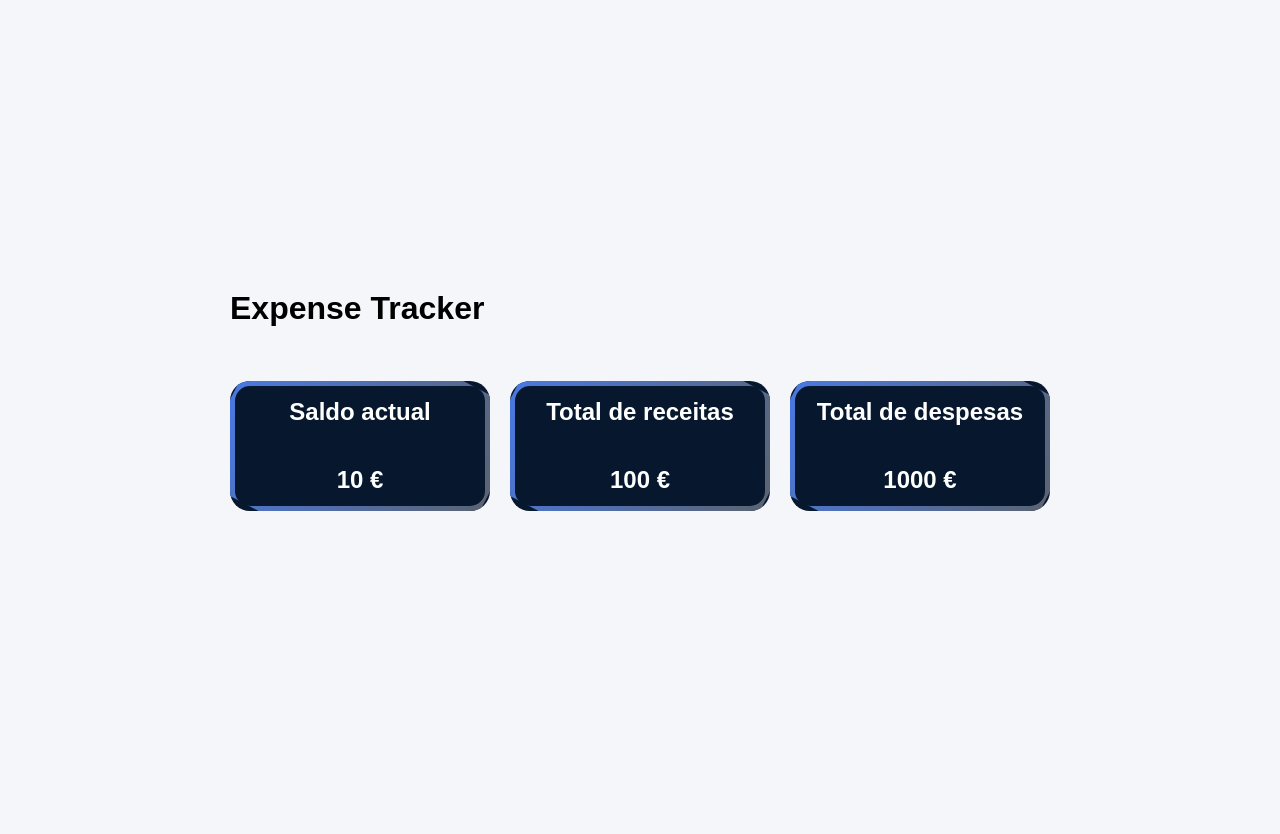
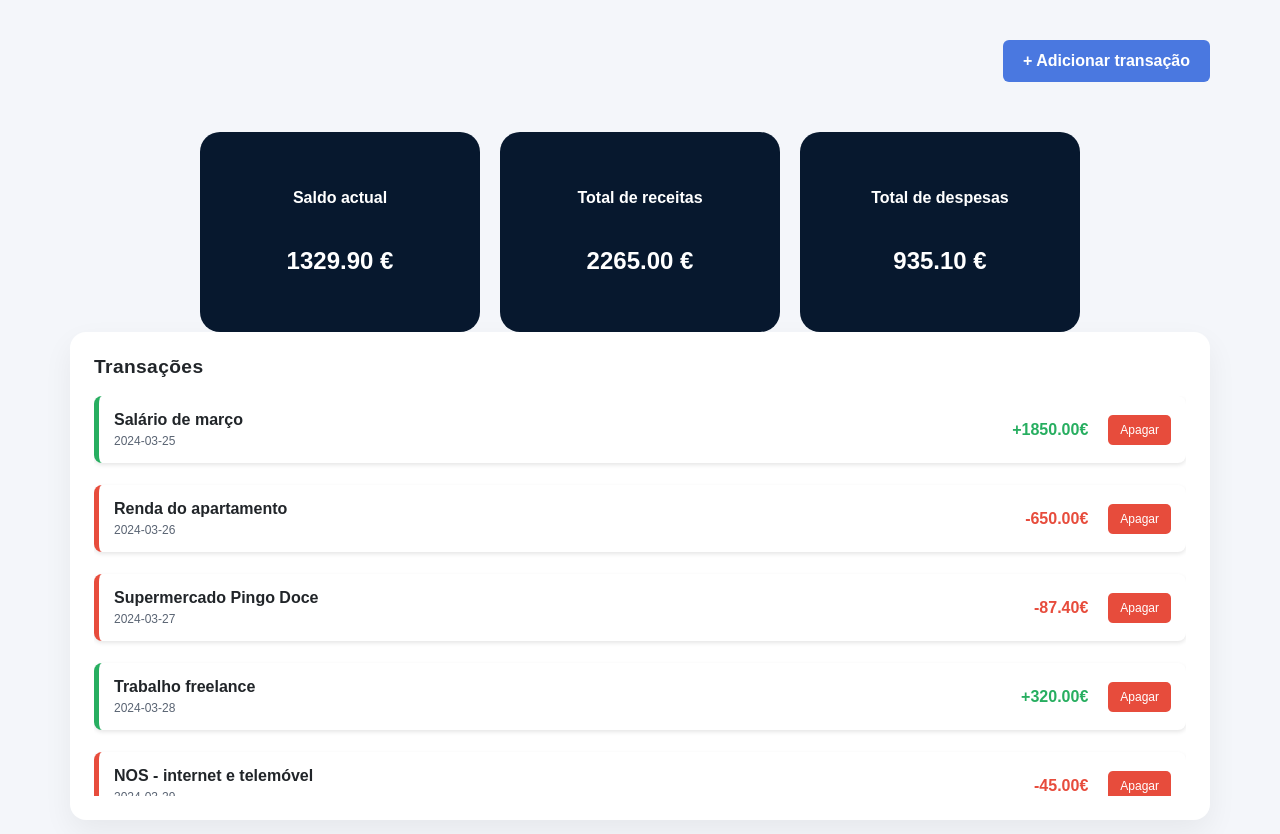
Before and after one commit to dsanches06/M6_Projeto_Expense_Tracker, a React (Vite) app: page / in a window 1280 px wide. Shown: the top 834 px of the page. Before the commit the page ends 800 px from the top, so only its background shows below. Built offline with nearby package versions, Linux system fonts and the light colour scheme.

Commit message:
feat: add summary, transactionitem and transactionList components

```diff
--- a/src/App.jsx
+++ b/src/App.jsx
@@ -1,18 +1,82 @@
-import "./styles/App.css";
-import Card from "./components/ui/Card.jsx";
+import { useState } from "react";
+import Summary from "./components/Summary.jsx";
+import AddTransaction from "./components/AddTransaction.jsx";
+import TransactionList from "./components/TransactionList.jsx";
+import { initialTransactions } from "./data/mockData.js";
+
 const App = () => {
+  const [transactions, setTransactions] = useState(initialTransactions);
+  const [showModal, setShowModal] = useState(false);
+
+  // Calcular receitas totais
+  const totalIncome = transactions
+    .filter((t) => t.type === "income")
+    .reduce((sum, t) => sum + t.amount, 0);
+
+  // Calcular despesas totais
+  const totalExpenses = transactions
+    .filter((t) => t.type === "expense")
+    .reduce((sum, t) => sum + t.amount, 0);
+
+  // Calcular saldo
+  const balance = totalIncome - totalExpenses;
+
+  // Adicionar nova transação
+  const handleAddTransaction = (newTransaction) => {
+    const transaction = {
+      ...newTransaction,
+      id:
+        transactions.length > 0
+          ? Math.max(...transactions.map((t) => t.id)) + 1
+          : 1,
+    };
+    setTransactions([...transactions, transaction]);
+    setShowModal(false); // Fechar modal após adicionar
+  };
+
+  // Apagar transação por id
+  const handleDeleteTransaction = (id) => {
+    setTransactions(transactions.filter((t) => t.id !== id));
+  };
+
   return (
     <main>
-      {/* header e navbar */}
-      <h1>Expense Tracker</h1>
-      <br />
-      <br />
-      <br />
-      <section className="sectionCard">
-        <Card title={"Saldo actual"} value={10} />
-        <Card title={"Total de receitas"} value={100} />
-        <Card title={"Total de despesas"} value={1000} />
-      </section>
+      <div className="page-header">
+        <button
+          className="btn btn-add-transaction"
+          onClick={() => setShowModal(true)}
+        >
+          + Adicionar transação
+        </button>
+      </div>
+
+      <div className="page-grid">
+        <section className="summary-panel">
+          <Summary
+            saldo={balance}
+            receitas={totalIncome}
+            despesas={totalExpenses}
+          />
+        </section>
+
+        <section className="transactions-panel">
+          <TransactionList
+            transactions={transactions}
+            onDeleteTransaction={handleDeleteTransaction}
+          />
+        </section>
+      </div>
+
+      {showModal && (
+        <div className="modal-overlay" onClick={() => setShowModal(false)}>
+          <div className="modal-content" onClick={(e) => e.stopPropagation()}>
+            <button className="modal-close" onClick={() => setShowModal(false)}>
+              ×
+            </button>
+            <AddTransaction onAddTransaction={handleAddTransaction} />
+          </div>
+        </div>
+      )}
     </main>
   );
 };
--- a/src/components/AddTransaction.jsx
+++ b/src/components/AddTransaction.jsx
@@ -1 +1,80 @@
+import { useState } from "react";
+
 //o formulário
+
+const AddTransaction = ({ onAddTransaction }) => {
+  const [description, setDescription] = useState("");
+  const [amount, setAmount] = useState(0);
+  const [type, setType] = useState("income");
+  const [date, setDate] = useState("");
+
+  const handleSubmit = (e) => {
+    e.preventDefault();
+
+    const newTransaction = {
+      description,
+      amount,
+      type,
+      date,
+    };
+
+    onAddTransaction(newTransaction);
+    // Limpar formulário
+    setDescription("");
+    setAmount(0);
+    setType("income");
+    setDate("");
+  };
+
+  return (
+    <div>
+      <h3>Adicionar nova transação</h3>
+      <form onSubmit={handleSubmit}>
+        <div className="form-control">
+          <label htmlFor="description">Descrição</label>
+          <input
+            type="text"
+            placeholder="Digite a descrição..."
+            id="description"
+            value={description}
+            onChange={(e) => setDescription(e.target.value)}
+          />
+        </div>
+        <div className="form-control">
+          <label htmlFor="amount">Valor</label>
+          <input
+            type="number"
+            placeholder="Digite o valor..."
+            id="amount"
+            value={amount}
+            onChange={(e) => setAmount(Number(e.target.value))}
+          />
+        </div>
+        <div className="form-control">
+          <label htmlFor="type">Tipo</label>
+          <select
+            id="type"
+            value={type}
+            onChange={(e) => setType(e.target.value)}
+          >
+            <option value="income">Receita</option>
+            <option value="expense">Despesa</option>
+          </select>
+        </div>
+        <div className="form-control">
+          <label htmlFor="date">Data</label>
+          <input
+            type="date"
+            id="date"
+            value={date}
+            onChange={(e) => setDate(e.target.value)}
+          />
+        </div>
+
+        <button className="btn">Adicionar transação</button>
+      </form>
+    </div>
+  );
+};
+
+export default AddTransaction;
--- a/src/components/Summary.jsx
+++ b/src/components/Summary.jsx
@@ -1 +1,14 @@
+import Card from "./ui/Card.jsx";
 //os três cards (saldo, receitas, despesas)
+
+const Summary = ({ saldo, receitas, despesas }) => {
+  return (
+    <section className="sectionCard">
+      <Card title={"Saldo actual"} value={saldo} />
+      <Card title={"Total de receitas"} value={receitas} />
+      <Card title={"Total de despesas"} value={despesas} />
+    </section>
+  );
+};
+
+export default Summary;
--- a/src/components/TransactionItem.jsx
+++ b/src/components/TransactionItem.jsx
@@ -1 +1,27 @@
 // um item individual (verde/vermelho)
+
+const TransactionItem = ({ transaction, onDelete }) => {
+  const isIncome = transaction.type === "income";
+  const colorClass = isIncome ? "income" : "expense";
+
+  return (
+    <div className={`transaction-item ${colorClass}`}>
+      <div className="transaction-content">
+        <div className="transaction-info">
+          <h4>{transaction.description}</h4>
+          <p className="transaction-date">{transaction.date}</p>
+        </div>
+        <div className={`transaction-amount ${colorClass}`}>
+          {isIncome ? "+" : "-"}
+          {transaction.amount.toFixed(2)}€
+        </div>
+      </div>
+
+      <button className="btn-delete" onClick={onDelete}>
+        Apagar
+      </button>
+    </div>
+  );
+};
+
+export default TransactionItem;
--- a/src/components/TransactionList.jsx
+++ b/src/components/TransactionList.jsx
@@ -1 +1,25 @@
-// lista despezas
+import TransactionItem from "./TransactionItem.jsx";
+
+// lista transações
+const TransactionList = ({ transactions, onDeleteTransaction }) => {
+  return (
+    <div className="transaction-list-container">
+      <h3>Transações</h3>
+      <div className="transaction-list">
+        {transactions.length === 0 ? (
+          <p className="no-transactions">Nenhuma transação adicionada</p>
+        ) : (
+          transactions.map((transaction) => (
+            <TransactionItem
+              key={transaction.id}
+              transaction={transaction}
+              onDelete={() => onDeleteTransaction(transaction.id)}
+            />
+          ))
+        )}
+      </div>
+    </div>
+  );
+};
+
+export default TransactionList;
--- a/src/components/ui/Card.jsx
+++ b/src/components/ui/Card.jsx
@@ -3,10 +3,8 @@ import "../../styles/card.css";
 const Card = (props) => {
   return (
     <div className="card">
-      <div className="cardTitle">
-        <h2>{props.title}</h2>
-      </div>
-      <div className="cardValue">{props.value} €</div>
+      <h2 className="cardTitle">{props.title}</h2>
+      <div className="cardValue">{props.value.toFixed(2)} €</div>
     </div>
   );
 };
--- a/src/styles/card.css
+++ b/src/styles/card.css
@@ -2,15 +2,14 @@
   display: flex;
   flex-direction: row;
   justify-content: center;
-  align-items: flex-start;
+  align-items: center;
   flex-wrap: wrap;
   gap: 20px;
 }
 
 .sectionCard .card {
-  width: 260px;
-  height: 130px;
-  background-color: #07182e;
+  width: 280px;
+  height: 200px;
   border-radius: 20px;
   display: flex;
   flex-direction: column;
@@ -19,36 +18,8 @@
   gap: 40px;
   position: relative;
   overflow: hidden;
-}
-
-.sectionCard .card::before {
-  content: "";
-  position: absolute;
-  width: 210px;
-  height: 210%;
-  background: linear-gradient(
-    180deg,
-    var(--primary-color),
-    var(--secondary-color)
-  );
-  animation: rotate 3s linear infinite;
-}
-
-@keyframes rotate {
-  from {
-    transform: rotate(0deg);
-  }
-  to {
-    transform: rotate(360deg);
-  }
-}
-
-.sectionCard .card::after {
-  content: "";
-  position: absolute;
-  inset: 5px;
   background-color: #07182e;
-  border-radius: 15px;
+  box-shadow: 0 12px 30px rgba(#07182e,#07182e, #07182e, 0.06);
 }
 
 .sectionCard .card .cardTitle,
@@ -65,3 +36,70 @@
 .sectionCard .card .cardValue {
   font-size: 24px;
 }
+
+.transaction-item {
+  display: flex;
+  justify-content: space-between;
+  align-items: center;
+  padding: 15px;
+  margin-bottom: 10px;
+  gap: 20px;
+  border-left: 5px solid;
+  background-color: white;
+  border-radius: 8px;
+  box-shadow: 0 2px 4px rgba(0, 0, 0, 0.1);
+}
+
+.transaction-item.income {
+  border-left-color: #27ae60;
+}
+
+.transaction-item.expense {
+  border-left-color: #e74c3c;
+}
+
+.transaction-content {
+  display: flex;
+  justify-content: space-between;
+  align-items: center;
+  gap: 20px;
+  flex: 1;
+}
+
+.transaction-info h4 {
+  margin-bottom: 5px;
+  color: var(--text-color);
+}
+
+.transaction-date {
+  font-size: 12px;
+  color: var(--secondary-color);
+}
+
+.transaction-amount {
+  font-weight: bold;
+  font-size: 16px;
+}
+
+.transaction-amount.income {
+  color: #27ae60;
+}
+
+.transaction-amount.expense {
+  color: #e74c3c;
+}
+
+.btn-delete {
+  padding: 8px 12px;
+  background-color: #e74c3c;
+  color: white;
+  border: none;
+  border-radius: 5px;
+  cursor: pointer;
+  font-size: 12px;
+  transition: background-color 0.3s ease;
+}
+
+.btn-delete:hover {
+  background-color: #c0392b;
+}
--- a/src/styles/index.css
+++ b/src/styles/index.css
@@ -12,12 +12,184 @@
 }
 
 body {
+  min-height: 100vh;
+  margin: 0;
+  background-color: var(--background-color);
+  font-family: "Poppins", sans-serif;
+  color: var(--text-color);
+}
+
+main {
+  width: min(1180px, 100%);
+  margin: 0 auto;
+  padding: 40px 20px 80px;
+}
+
+.page-header {
+  display: flex;
+  justify-content: space-between;
+  align-items: center;
+  gap: 20px;
+  margin-bottom: 30px;
+  flex-wrap: wrap;
+}
+
+.page-header h1 {
+  margin: 0;
+  font-size: 2rem;
+  flex: 1 1 auto;
+  min-width: 0;
+}
+
+.btn-add-transaction {
+  margin-left: auto;
+  .transaction-list-container {
+    width: 100%;
+  }
+}
+
+section {
+  margin: 0;
+}
+
+.transaction-list-container {
+  background-color: white;
+  border-radius: 16px;
+  padding: 24px;
+  box-shadow: 0 12px 30px rgba(0, 0, 0, 0.06);
+}
+
+.transaction-list-container h3 {
+  margin: 0 0 18px;
+  font-size: 1.2rem;
+  letter-spacing: 0.02em;
+  color: var(--text-color);
+}
+
+.transaction-list {
+  max-height: 400px;
+  overflow-y: auto;
   display: flex;
   flex-direction: column;
+  gap: 12px;
+}
+
+.no-transactions {
+  text-align: center;
+  color: var(--secondary-color);
+  padding: 20px;
+}
+
+form {
+  display: flex;
+  flex-direction: column;
+  gap: 20px;
+  max-width: 500px;
+  width: 100%;
+  padding: 20px;
+  background-color: white;
+  border-radius: 10px;
+  box-shadow: 0 2px 8px rgba(0, 0, 0, 0.1);
+}
+
+.form-control {
+  display: flex;
+  flex-direction: column;
+  gap: 8px;
+}
+
+.form-control label {
+  font-weight: 600;
+  color: var(--text-color);
+  font-size: 14px;
+}
+
+.form-control input,
+.form-control select {
+  padding: 10px 12px;
+  border: 1px solid #ddd;
+  border-radius: 6px;
+  font-family: "Poppins", sans-serif;
+  font-size: 14px;
+  transition: border-color 0.3s ease;
+}
+
+.form-control input:focus,
+.form-control select:focus {
+  outline: none;
+  border-color: var(--primary-color);
+  box-shadow: 0 0 0 3px rgba(74, 120, 224, 0.1);
+}
+
+.btn {
+  padding: 12px 20px;
+  background-color: var(--primary-color);
+  color: white;
+  border: none;
+  border-radius: 6px;
+  font-weight: 600;
+  cursor: pointer;
+  font-size: 14px;
+  transition: background-color 0.3s ease;
+  align-self: flex-start;
+}
+
+.btn:hover {
+  background-color: #3c6bc0;
+}
+
+.btn-add-transaction {
+  padding: 12px 20px;
+  background-color: var(--primary-color);
+  color: white;
+  border: none;
+  border-radius: 6px;
+  font-weight: 600;
+  cursor: pointer;
+  font-size: 16px;
+  transition: background-color 0.3s ease;
+  margin-bottom: 20px;
+}
+
+.btn-add-transaction:hover {
+  background-color: #3c6bc0;
+}
+
+.modal-overlay {
+  position: fixed;
+  top: 0;
+  left: 0;
+  width: 100%;
+  height: 100%;
+  background-color: rgba(0, 0, 0, 0.5);
+  display: flex;
   justify-content: center;
   align-items: center;
-  height: 100vh;
-  width: 100%;
-  background-color: var(--background-color);
-  font-family: 'Poppins', sans-serif;
+  z-index: 1000;
 }
+
+.modal-content {
+  background-color: white;
+  padding: 30px;
+  border-radius: 10px;
+  box-shadow: 0 4px 20px rgba(0, 0, 0, 0.2);
+  position: relative;
+  max-width: 500px;
+  width: 90%;
+}
+
+.modal-close {
+  position: absolute;
+  top: 15px;
+  right: 15px;
+  background: none;
+  border: none;
+  font-size: 28px;
+  cursor: pointer;
+  color: var(--secondary-color);
+  transition: color 0.3s ease;
+}
+
+.modal-close:hover {
+  color: var(--text-color);
+}
```
Also changed, not shown: src/styles/App.css (deleted).
